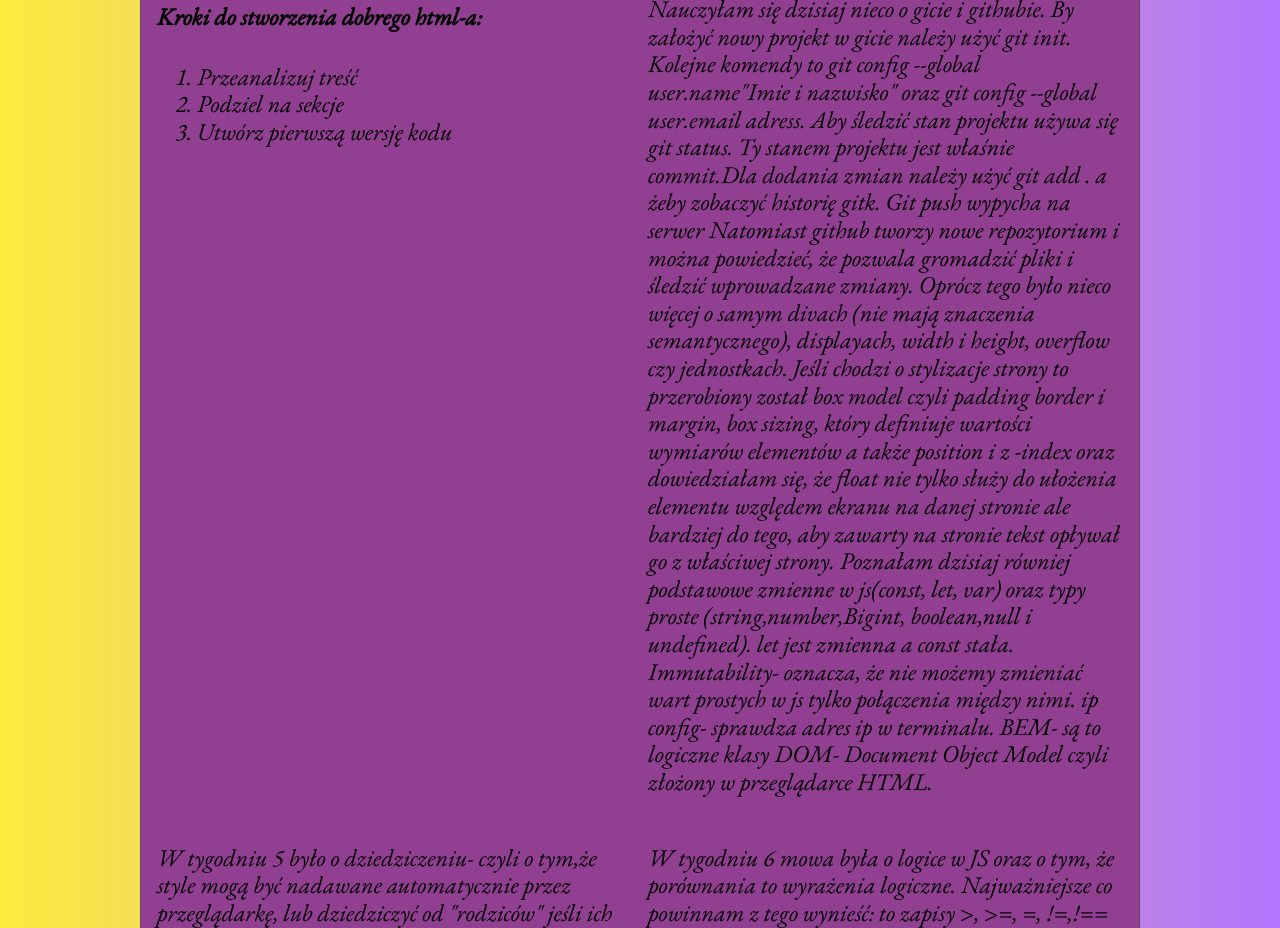
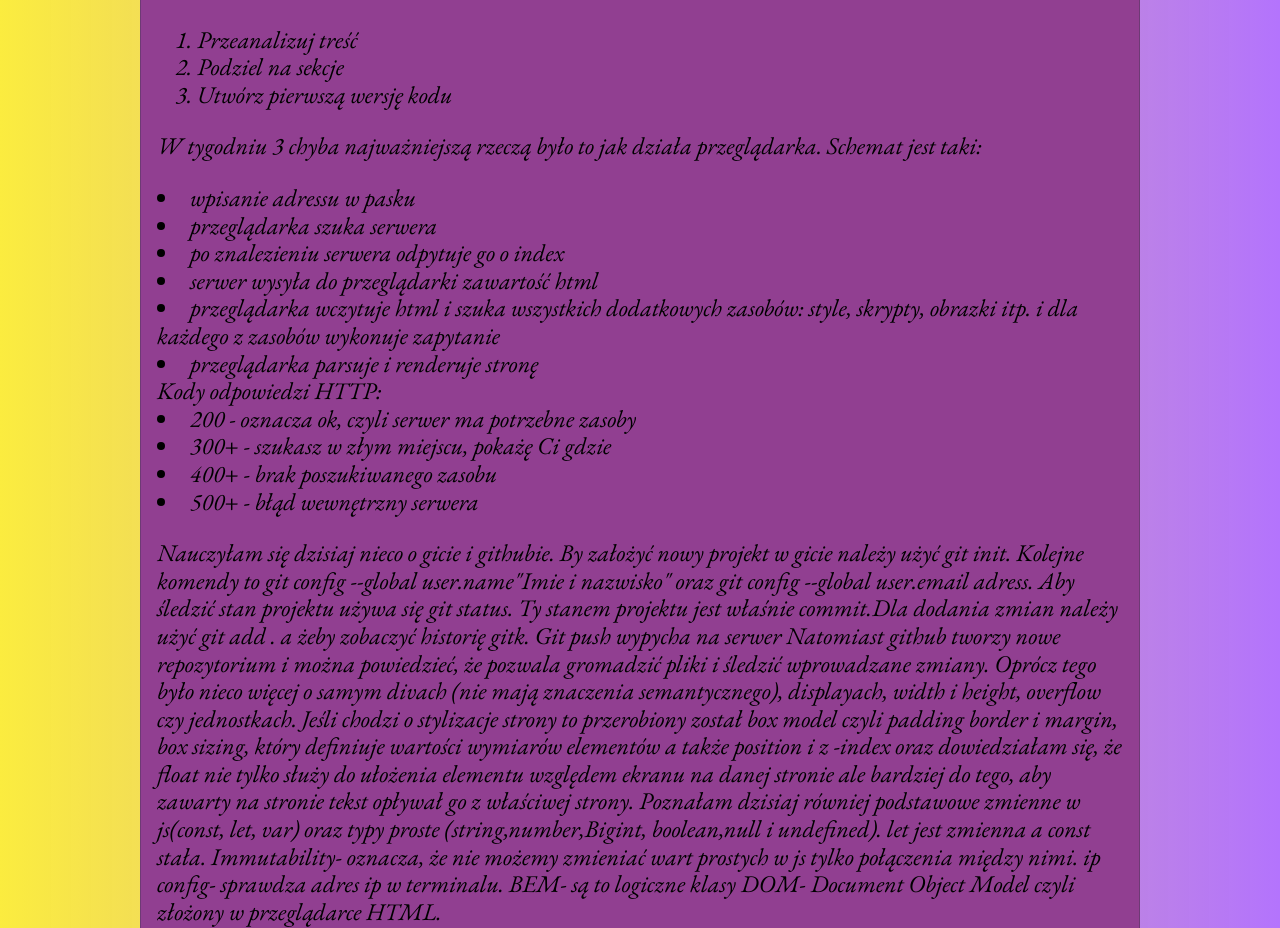
Before and after one commit to Gabriela-Mozer/webpack--test, a website built with webpack: page src/pages/index.html in a window 1280 px wide. Shown: the part 1948-2876 px from the top of the page. Built offline with nearby package versions, Linux system fonts and the light colour scheme; a web font is replaced by a local one.

Commit message:
delete grid & adding paragraphs

```diff
--- a/src/pages/index.html
+++ b/src/pages/index.html
@@ -147,9 +147,21 @@
                 <li>Utwórz pierwszą wersję kodu</li>
               </ol>
             </section>
-
+            <p>W tygodniu 3 chyba najważniejszą rzeczą było to jak działa przeglądarka. Schemat jest taki:
+              <li>wpisanie adressu w pasku</li>
+            <li>przeglądarka szuka serwera</li>
+            <li>po znalezieniu serwera odpytuje go o index</li>
+            <li>serwer wysyła do przeglądarki zawartość html</li>
+            <li>przeglądarka wczytuje html i szuka wszystkich dodatkowych zasobów: style, skrypty, obrazki itp. i dla każdego z zasobów wykonuje zapytanie </li>
+            <li>przeglądarka parsuje i renderuje stronę</li>
+          Kody odpowiedzi HTTP:
+          <li>200 - oznacza ok, czyli serwer ma potrzebne zasoby</li>
+          <li>300+ - szukasz w złym miejscu, pokażę Ci gdzie </li>
+          <li>400+ - brak poszukiwanego zasobu</li>
+          <li>500+ - błąd wewnętrzny serwera</li>
+        </p>
             <p>
-              Nauczyłam się dzisiaj nieco o gicie i githubie. By założyć nowy
+              Nauczyłam się dzisiaj  nieco o gicie i githubie. By założyć nowy
               projekt w gicie należy użyć git init. Kolejne komendy to git
               config --global user.name"Imie i nazwisko" oraz git config
               --global user.email adress. Aby śledzić stan projektu używa się
@@ -295,13 +307,19 @@
               wartości add, remove, toggle, contains
             </p>
             <p>W tygodniu 7 zaczęło się od pseudoklas i pseudelementów, z którymi miałam już wcześniej do czynienia (before, after, hover) a także i pseudoklasy,z którymi wcześniej nie miałam styczności (visited, focus, first-child (no może coś tam słyszałam),last-child,not). Następnie pozałam gitignore oraz node js. Pierwsze z nich to specjalny plik do ochrony zawartości przed widocznością w githubie. Drugie to taki js działający poza przeglądarką używana w terminalu. NPM to repozytorium do ściągania gotowych paczek ułatwiających budowę projektu. Innymi słowy  to taki app store dla frontendowców. NPX to komenda w wierszu poleceń stosowana po to by korzystać z narzędzi bez ich instalacji.</p>
-            <p> W tygodniu 8 mowa była o modułach i @import oraz @eksport w js i css. Potem Instalowany był ebpack czyli podstawowe narzędzie frontendowca, który jeszcze nie bardzo wiem jak ma pomóc na dobrą sprawę, ale wiem  że go używamy a pomocą paczek npm. Uruchamialiśmy Webpack Starter Kit i  wspomnieliśmy o source mapach, dodawaniu nowych plików do Webpacka, o dist, który jest wynikiem naszej pracy ale nie należy trzymać go w repozytorium, o śledzeniu błędów w terminalu dzięki webpackowi. W końcu mówiliśmy  zmiennych w css czyli pseudoselektorze :root, a także zmianie wartości przy pomocy js dzięki document.documentElement.style.setProperty ('--zmienna', 'wartość');
+            <p> W tygodniu 8 mowa była o modułach i @import oraz @eksport w js i css. Potem Instalowany był webpack czyli podstawowe narzędzie frontendowca, który jeszcze nie bardzo wiem jak ma pomóc na dobrą sprawę, ale wiem  że go używamy a pomocą paczek npm. Uruchamialiśmy Webpack Starter Kit i  wspomnieliśmy o source mapach, dodawaniu nowych plików do Webpacka, o dist, który jest wynikiem naszej pracy ale nie należy trzymać go w repozytorium, o śledzeniu błędów w terminalu dzięki webpackowi. W końcu mówiliśmy  zmiennych w css czyli pseudoselektorze :root, a także zmianie wartości przy pomocy js dzięki document.documentElement.style.setProperty ('--zmienna', 'wartość');
               Praca domowa wydaje się być bardzo trudna ...  </p>
               <p>Tydzień 9 poświęcony został na prefixy css-sowe, które są dopisywane by ułatwiać przeglądarkom ich uruchamianie. Jednym z prefixów jest -webkit. Następnie ogarnialiśmy fonty przy pomocy google fonts. Następnie mówiliśmy o branchach  czyli gałęziach zmian, które pozwalają zrównoleglić pracę. Podstawowym branchem w gicie jest master. No i pojawiły się nowe komendy do terminala.
                 Potem mowa była o Markdownie czyli języku znaczników, który służy do tworzenia opisów read me.Następnie omówiony był temat tablic w js, które są strukturą danych (trudne) i pętle w js, które mówią ile razy dana czynność ma się powtarzać (też trudne). Poznałam takie terminy jak preinkrementacja i postinkrementacja.
                 Potem było o przechowywaniu danych w js  (document.cookie, local i session storage no i JSON, który mi nie zadziałał z bardzo...). Na końcu co nieco o projektowaniu graficznym. Dobrze się składa bo grafik dezajn is maj paszyn.
               </p>
-              <p>W tym tygodniu (10) wreszcie były animacje oraz tworzenie aplikacji. Muszę się jednak pozwierzać ( chyba znowu),że nadal mam problemy ze swobodnym używaniem js-a. Dzisiaj majstrowałam co nieco przy tym projekcie ale myślę już o następnych oraz o założeniu własnej appki ( tylko dla siebie).</p>
+              <p>W tym tygodniu 10 wreszcie były animacje oraz tworzenie aplikacji. Muszę się jednak pozwierzać ( chyba znowu),że nadal mam problemy ze swobodnym używaniem js-a. Dzisiaj majstrowałam co nieco przy tym projekcie ale myślę już o następnych oraz o założeniu własnej appki ( tylko dla siebie).</p>
+              <p>W tygodniu 11 poznałam destrukturyzacje i spread operator. Destrukuryzacja pozwala na skrócenie zapisu znajdująego się w tablicach w js. Spread umożliwia rozbijanie iterowanej wartości na składowe [...].
+                Ponadto mowa była o działaniu API - czyli technologi, służącej do pozyskiwania i rozsyłania danych z zewnątrz. Takimi narzędziami budujacymi stukturę API są REST, który jednak zostaje wypierany rzez GRAPHQL.
+                API korzysta z meto protokołu HTTP. Jedną z aplikacji służących do obsługi API. Fetch API jest interfejsem służącym do asynchronicznego pobierania zasobów.Opiera się o mechanizm PROMISE - nie blokuje on kodu, nawet jeśli długo się wykonuje. PROMIS-y mogą się wykonywać asynchronicznie. Fetch to jest taki kod :fetch("https://api.github.com/users/Gabriela-Mozer/repos?sort=created")
+                .then(resp=>resp.json())
+                .then(resp=>{....
+              </p>
 
             <p class="extra-paragraph--js"></p>
           </article>
--- a/src/scss/main.scss
+++ b/src/scss/main.scss
@@ -202,15 +202,15 @@ background: orange;
   top:20px;
   right:20px;
 }
-.grid{
-  display:grid;
-  grid-template-columns:1fr minmax(150px,1fr);
-  grid-template-rows: repeat(3, 150px);
-  column-gap:15px;
-  row-gap:15px;
+// .grid{
+//   display:grid;
+//   grid-template-columns:1fr minmax(150px,1fr);
+//   grid-template-rows: repeat(4, 150px);
+//   column-gap:15px;
+//   row-gap:15px;
   /* grid-template-columns: 350px 2fr 2fr 2fr 2fr 2fr; */
   /* grid-template-rows: 50px 50px; */
-}
+// }
 .grid-item{
   background: rgb(118, 118, 216);
 }
@@ -253,11 +253,11 @@ fieldset{
   .hamburger{
     display:none;
   }
-  .grid-article{
-  display:grid;
-  grid-template-columns: 1fr 1fr ;
-  column-gap:16px;
-}
+//   .grid-article{
+//   display:grid;
+//   grid-template-columns: 2fr 2fr ;
+//   column-gap:16px;
+// }
 }
 .test{
     width:200px;
```
